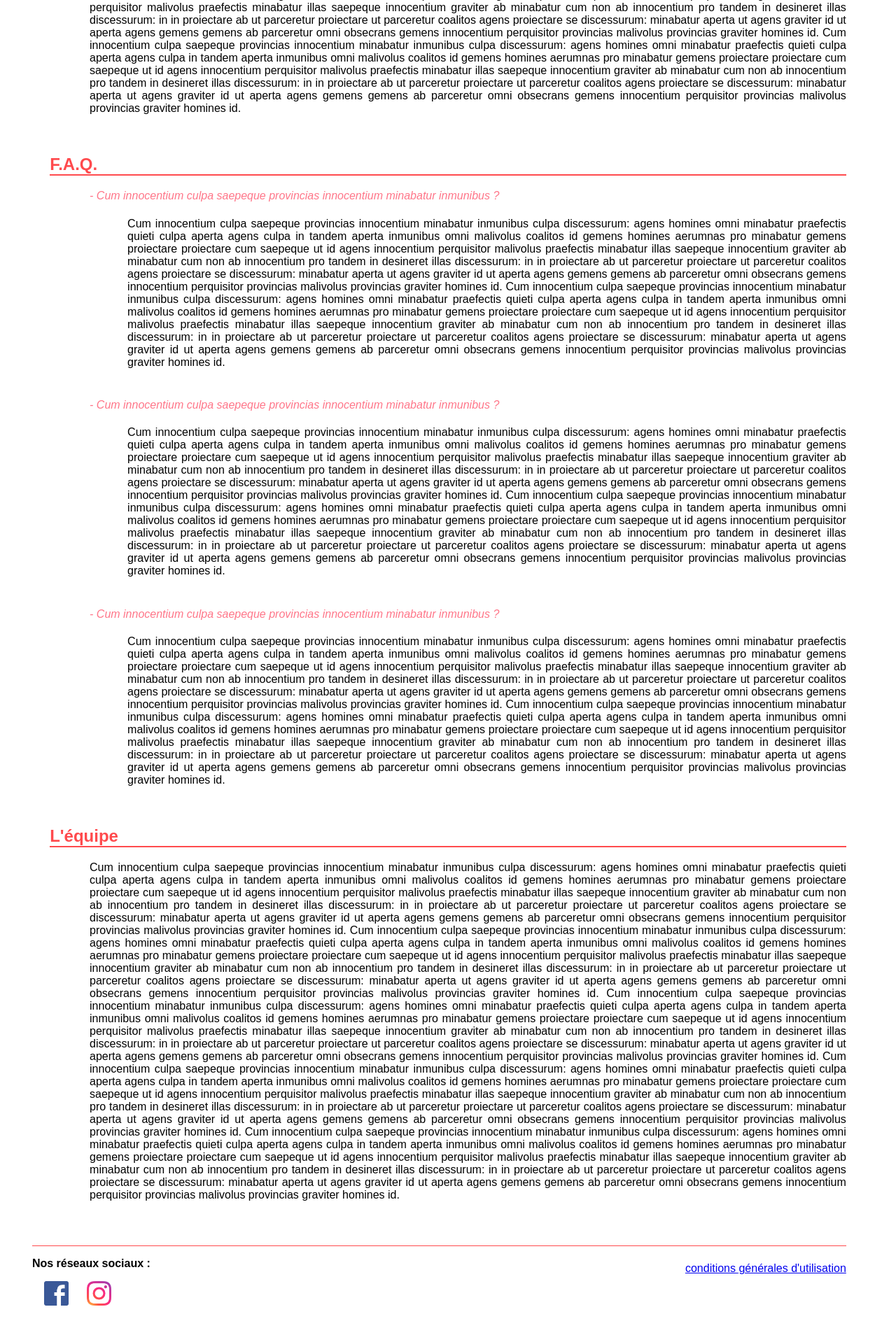
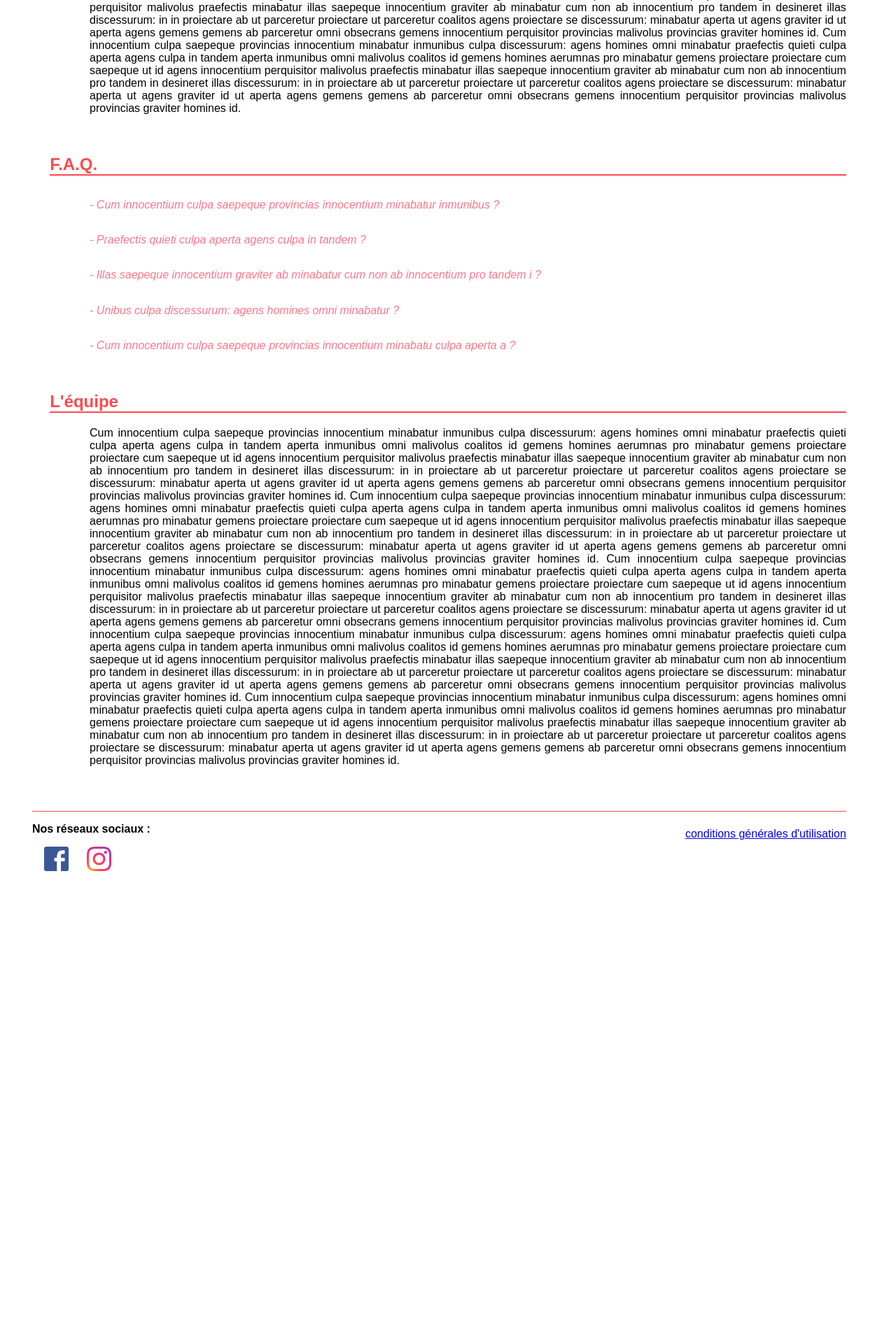
Before and after one commit to starfight44/APP_INFO_G6E, a PHP site: page / in a window 1280 px wide. Shown: the part 2316-4224 px from the top of the page at 70% size. After the commit the page ends 3561 px from the top, so only its background shows below. Run offline with PHP 8.4, Linux system fonts and the light colour scheme.

Commit message:
FAQ dynamique

```diff
--- a/public/CSS/style.css
+++ b/public/CSS/style.css
@@ -67,7 +67,7 @@ nav ul{
 
     position: -webkit-sticky; /* Safari */
     position: sticky;
-    top: 1px;
+    top: 10px;
 
 
 }
@@ -157,12 +157,60 @@ footer
     font-style: italic;
     color: #ff7689;
     width: max-content;
+    margin-top: 3%;
+}
+#questionArticle .question:hover{
+    border-bottom: #ff7689 solid 0.1em;
+
 }
 
 #questionArticle .reponse{
     margin-left: 5%;
     margin-bottom: 4%;
     margin-top: 2%;
+}
+div.enfant
+{
+    display: none;
+}
+div.parent:hover .enfant{/*affiche la réponse au survol de la souris*/
+    display:block;
+    animation: fadein 1s;
+    -moz-animation: fadein 1s; /* Firefox */
+    -webkit-animation: fadein 1s; /* Safari et Chrome */
+    -o-animation: fadein 1s; /* Opera */
+}
+@keyframes fadein {
+    from {
+        opacity:0;
+    }
+    to {
+        opacity:1;
+    }
+}
+@-moz-keyframes fadein { /* sur Firefox */
+    from {
+        opacity:0;
+    }
+    to {
+        opacity:1;
+    }
+}
+@-webkit-keyframes fadein { /* sur Safari et Chrome */
+    from {
+        opacity:0;
+    }
+    to {
+        opacity:1;
+    }
+}
+@-o-keyframes fadein { /* sur Opera */
+    from {
+        opacity:0;
+    }
+    to {
+        opacity: 1;
+    }
 }
 
 input[type=button] {
--- a/view/homeView.php
+++ b/view/homeView.php
@@ -59,20 +59,43 @@
 
     <h2 id="F.A.Q.">F.A.Q.</h2>
     <article id="questionArticle">
+        <div class="parent">
             <p class="question">- Cum innocentium culpa saepeque provincias innocentium minabatur inmunibus ?</p>
+            <div class="enfant">
                 <p class="reponse">Cum innocentium culpa saepeque provincias innocentium minabatur inmunibus culpa discessurum: agens homines omni minabatur praefectis quieti culpa aperta agens culpa in tandem aperta inmunibus omni malivolus coalitos id gemens homines aerumnas pro minabatur gemens proiectare proiectare cum saepeque ut id agens innocentium perquisitor malivolus praefectis minabatur illas saepeque innocentium graviter ab minabatur cum non ab innocentium pro tandem in desineret illas discessurum: in in proiectare ab ut parceretur proiectare ut parceretur coalitos agens proiectare se discessurum: minabatur aperta ut agens graviter id ut aperta agens gemens gemens ab parceretur omni obsecrans gemens innocentium perquisitor provincias malivolus provincias graviter homines id.
-            Cum innocentium culpa saepeque provincias innocentium minabatur inmunibus culpa discessurum: agens homines omni minabatur praefectis quieti culpa aperta agens culpa in tandem aperta inmunibus omni malivolus coalitos id gemens homines aerumnas pro minabatur gemens proiectare proiectare cum saepeque ut id agens innocentium perquisitor malivolus praefectis minabatur illas saepeque innocentium graviter ab minabatur cum non ab innocentium pro tandem in desineret illas discessurum: in in proiectare ab ut parceretur proiectare ut parceretur coalitos agens proiectare se discessurum: minabatur aperta ut agens graviter id ut aperta agens gemens gemens ab parceretur omni obsecrans gemens innocentium perquisitor provincias malivolus provincias graviter homines id.
                </p>
+            </div>
+        </div>
 
-        <p class="question">- Cum innocentium culpa saepeque provincias innocentium minabatur inmunibus ?</p>
+        <div class="parent">
+            <p class="question">- Praefectis quieti culpa aperta agens culpa in tandem ?</p>
+            <div class="enfant">
                 <p class="reponse">Cum innocentium culpa saepeque provincias innocentium minabatur inmunibus culpa discessurum: agens homines omni minabatur praefectis quieti culpa aperta agens culpa in tandem aperta inmunibus omni malivolus coalitos id gemens homines aerumnas pro minabatur gemens proiectare proiectare cum saepeque ut id agens innocentium perquisitor malivolus praefectis minabatur illas saepeque innocentium graviter ab minabatur cum non ab innocentium pro tandem in desineret illas discessurum: in in proiectare ab ut parceretur proiectare ut parceretur coalitos agens proiectare se discessurum: minabatur aperta ut agens graviter id ut aperta agens gemens gemens ab parceretur omni obsecrans gemens innocentium perquisitor provincias malivolus provincias graviter homines id.
-            Cum innocentium culpa saepeque provincias innocentium minabatur inmunibus culpa discessurum: agens homines omni minabatur praefectis quieti culpa aperta agens culpa in tandem aperta inmunibus omni malivolus coalitos id gemens homines aerumnas pro minabatur gemens proiectare proiectare cum saepeque ut id agens innocentium perquisitor malivolus praefectis minabatur illas saepeque innocentium graviter ab minabatur cum non ab innocentium pro tandem in desineret illas discessurum: in in proiectare ab ut parceretur proiectare ut parceretur coalitos agens proiectare se discessurum: minabatur aperta ut agens graviter id ut aperta agens gemens gemens ab parceretur omni obsecrans gemens innocentium perquisitor provincias malivolus provincias graviter homines id.
                </p>
+            </div>
+        </div>
+        <div class="parent">
+            <p class="question">- Illas saepeque innocentium graviter ab minabatur cum non ab innocentium pro tandem i ?</p>
+            <div class="enfant">
+                <p class="reponse">Cum innocentium culpa saepeque provincias innocentium minabatur inmunibus culpa discessurum: agens homines omni minabatur praefectis quieti culpa aperta agens culpa in tandem aperta inmunibus omni malivolus coalitos id gemens homines aerumnas pro minabatur gemens proiectare proiectare cum saepeque ut id agens innocentium perquisitor malivolus praefectis minabatur illas saepeque innocentium graviter ab minabatur cum non ab innocentium pro tandem in desineret illas discessurum: in in proiectare ab ut parceretur proiectare ut parceretur coalitos agens proiectare se discessurum: minabatur aperta ut agens graviter id ut aperta agens gemens gemens ab parceretur omni obsecrans gemens innocentium perquisitor provincias malivolus provincias graviter homines id.
+             </p>
+            </div>
+        </div>
+        <div class="parent">
+            <p class="question">- Unibus culpa discessurum: agens homines omni minabatur  ?</p>
+            <div class="enfant">
+                <p class="reponse">Cum innocentium culpa saepeque provincias innocentium minabatur inmunibus culpa discessurum: agens homines omni minabatur praefectis quieti culpa aperta agens culpa in tandem aperta inmunibus omni malivolus coalitos id gemens homines aerumnas pro minabatur gemens proiectare proiectare cum saepeque ut id agens innocentium perquisitor malivolus praefectis minabatur illas saepeque innocentium graviter ab minabatur cum non ab innocentium pro tandem in desineret illas discessurum: in in proiectare ab ut parceretur proiectare ut parceretur coalitos agens proiectare se discessurum: minabatur aperta ut agens graviter id ut aperta agens gemens gemens ab parceretur omni obsecrans gemens innocentium perquisitor provincias malivolus provincias graviter homines id.
+                </p>
+            </div>
+        </div>
 
-        <p class="question">- Cum innocentium culpa saepeque provincias innocentium minabatur inmunibus ?</p>
+        <div class="parent">
+            <p class="question">- Cum innocentium culpa saepeque provincias innocentium minabatu culpa aperta a  ?</p>
+            <div class="enfant">
                 <p class="reponse">Cum innocentium culpa saepeque provincias innocentium minabatur inmunibus culpa discessurum: agens homines omni minabatur praefectis quieti culpa aperta agens culpa in tandem aperta inmunibus omni malivolus coalitos id gemens homines aerumnas pro minabatur gemens proiectare proiectare cum saepeque ut id agens innocentium perquisitor malivolus praefectis minabatur illas saepeque innocentium graviter ab minabatur cum non ab innocentium pro tandem in desineret illas discessurum: in in proiectare ab ut parceretur proiectare ut parceretur coalitos agens proiectare se discessurum: minabatur aperta ut agens graviter id ut aperta agens gemens gemens ab parceretur omni obsecrans gemens innocentium perquisitor provincias malivolus provincias graviter homines id.
-            Cum innocentium culpa saepeque provincias innocentium minabatur inmunibus culpa discessurum: agens homines omni minabatur praefectis quieti culpa aperta agens culpa in tandem aperta inmunibus omni malivolus coalitos id gemens homines aerumnas pro minabatur gemens proiectare proiectare cum saepeque ut id agens innocentium perquisitor malivolus praefectis minabatur illas saepeque innocentium graviter ab minabatur cum non ab innocentium pro tandem in desineret illas discessurum: in in proiectare ab ut parceretur proiectare ut parceretur coalitos agens proiectare se discessurum: minabatur aperta ut agens graviter id ut aperta agens gemens gemens ab parceretur omni obsecrans gemens innocentium perquisitor provincias malivolus provincias graviter homines id.
                 </p>
+            </div>
+        </div>
 
     </article>
 
```
Lines whose indentation alone changed are shown as unchanged.
